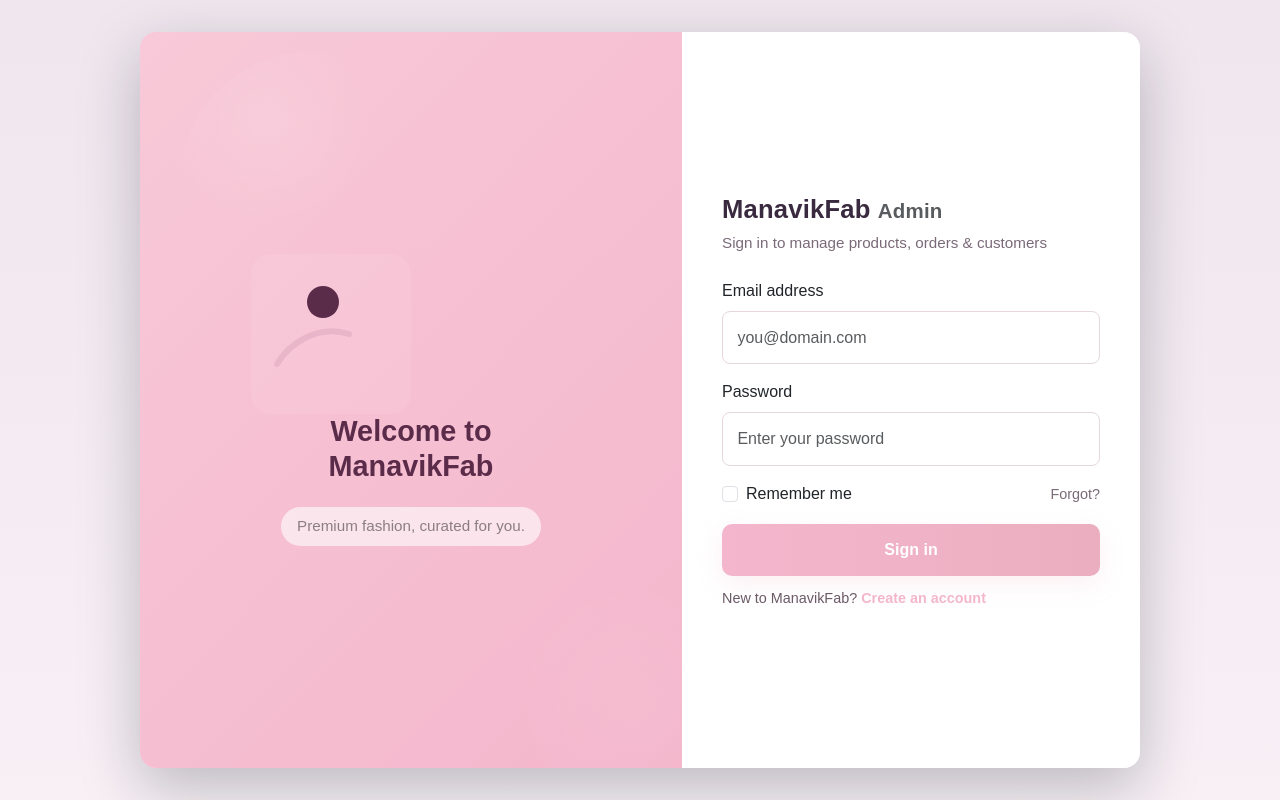
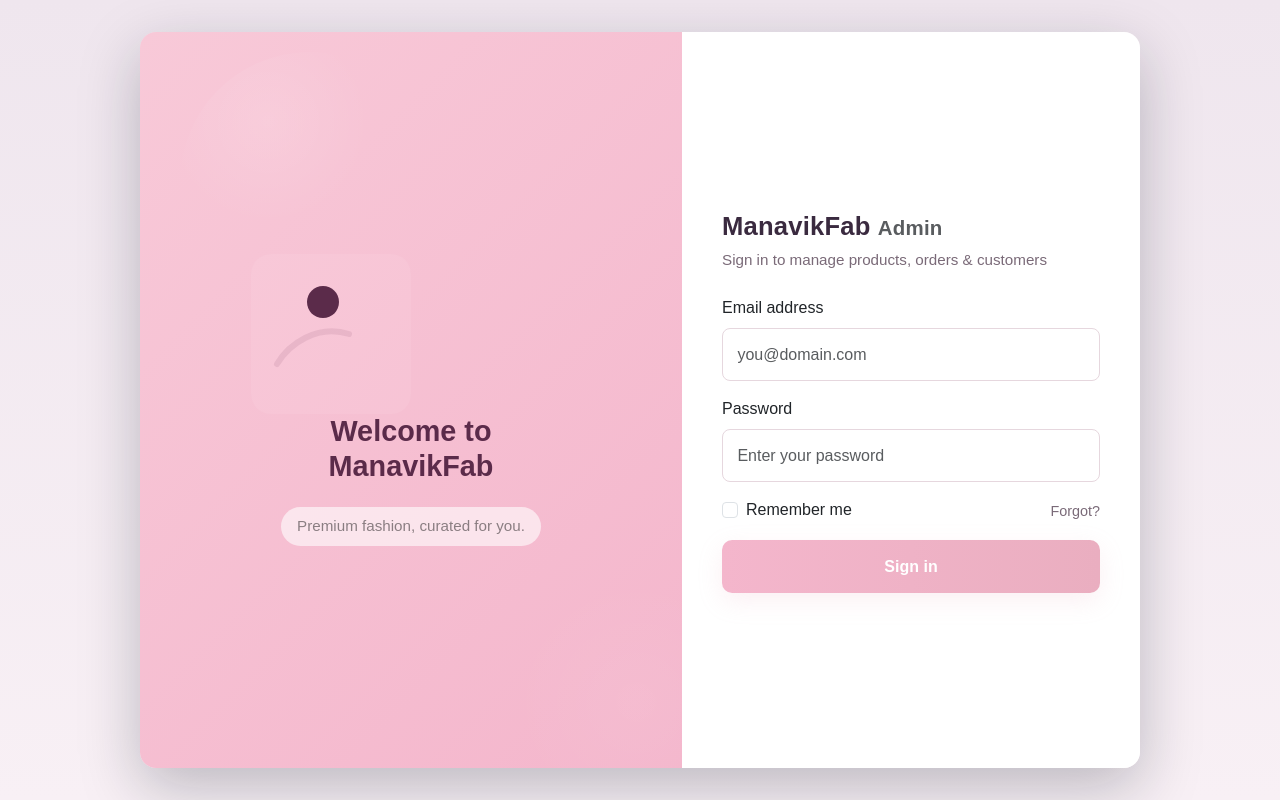
Before and after one commit to lavkush2336/madvik-98910, a PHP site: page /Admin/login.php in a window 1280 px wide. Run offline with PHP 8.4, Linux system fonts and the light colour scheme; some libraries are stand-ins or nearby versions.

Commit message:
changes in user index and login of admin files

```diff
--- a/ManavikFab/Admin/login.php
+++ b/ManavikFab/Admin/login.php
@@ -198,7 +198,7 @@
                     <a href="#" class="text-decoration-none" style="color:#7a6a78;font-size:0.9rem">Forgot?</a>
                 </div>
                 <button type="submit" name="login" class="btn-login w-100">Sign in</button>
-                <div class="form-note">New to ManavikFab? <a href="#" style="color:var(--pink-200);text-decoration:none;font-weight:600">Create an account</a></div>
+                <!-- <div class="form-note">New to ManavikFab? <a href="#" style="color:var(--pink-200);text-decoration:none;font-weight:600">Create an account</a></div> -->
             </form>
             <?PHP
                 if(isset($_POST['login']))
--- a/ManavikFab/index.php
+++ b/ManavikFab/index.php
@@ -404,9 +404,9 @@
             <div class="col-md-6">
                 <p class="mb-0 text-muted">&copy; 2024 ManavikFab. All rights reserved.</p>
             </div>
-            <div class="col-md-6 text-md-end">
+            <!-- <div class="col-md-6 text-md-end">
                 <img src="images/payment-methods.png" alt="Payment Methods" class="img-fluid" style="height: 30px;">
-            </div>
+            </div> -->
         </div>
     </div>
 </footer>
```
